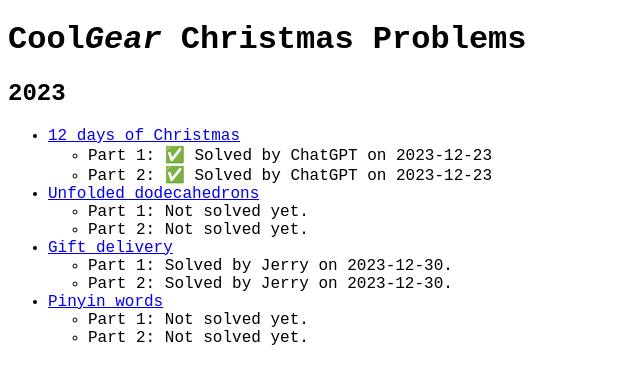
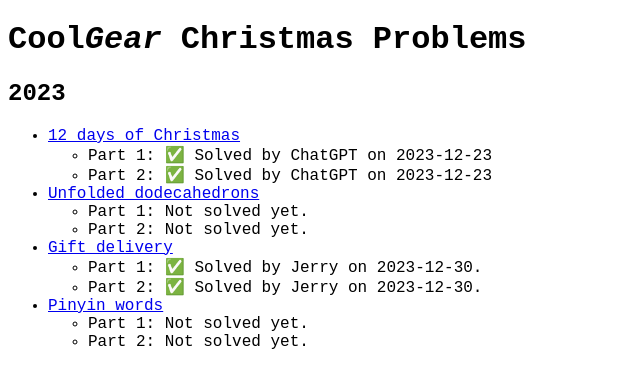
Before and after one commit to peterolson/coolgear-christmas, a SvelteKit app: page / in a window 1280 px wide. Shown: the top 388 px of the page, without its empty margins (0-640 px from the left). Built offline with nearby package versions, Linux system fonts and the light colour scheme.

Commit message:
forgot important emoji

```diff
--- a/src/routes/+page.svelte
+++ b/src/routes/+page.svelte
@@ -23,8 +23,8 @@
 	<li>
 		<a href="{base}/2023/gift-delivery">Gift delivery</a>
 		<ul>
-			<li>Part 1: Solved by Jerry on 2023-12-30.</li>
-			<li>Part 2: Solved by Jerry on 2023-12-30.</li>
+			<li>Part 1: ✅ Solved by Jerry on 2023-12-30.</li>
+			<li>Part 2: ✅ Solved by Jerry on 2023-12-30.</li>
 		</ul>
 	</li>
 	<li>
```
